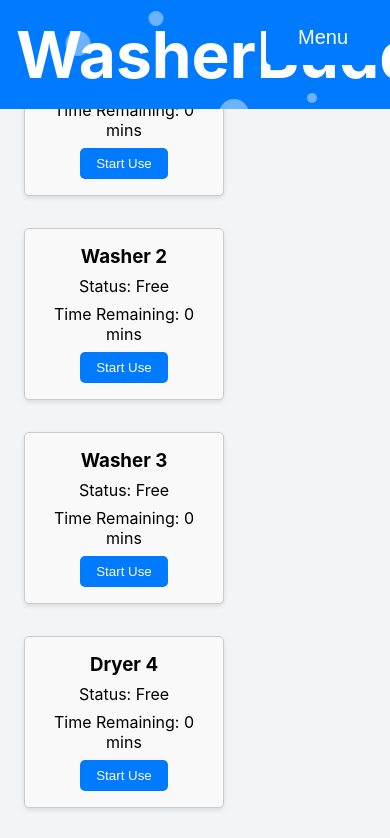
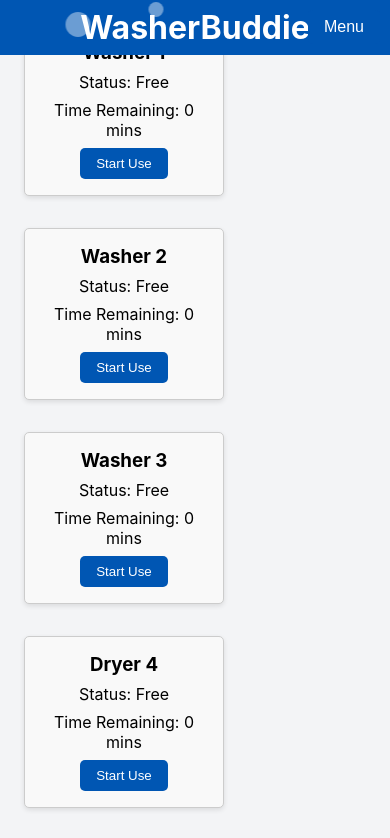
Before and after one commit to nikhil-jindal12/WasherBuddie, a React (Create React App) app in the folder washerbuddie/: page /home-page in a window 390 px wide. Shown: the top 838 px of the page. Built offline with nearby package versions, Linux system fonts and the light colour scheme.

Commit message:
updated css for small devices

```diff
--- a/washerbuddie/public/index.html
+++ b/washerbuddie/public/index.html
@@ -2,6 +2,7 @@
 <html lang="en">
   <head>
     <meta charset="utf-8" />
+    <meta name="viewport" content="width=device-width, initial-scale=1.0">
     <link rel="icon" href="%PUBLIC_URL%/favicon.ico" />
     <meta name="viewport" content="width=device-width, initial-scale=1" />
     <meta name="theme-color" content="#000000" />
--- a/washerbuddie/src/App.css
+++ b/washerbuddie/src/App.css
@@ -16,21 +16,6 @@ body {
 .App {
   text-align: center;
   width: 100%;
-}
-
-.App-header {
-  width: 100%;
-  height: 9vh;
-  background-color: #007bff;
-  color: white;
-  font-size: 4.5vh;
-  padding: 15px 0;
-  font-weight: bold;
-  position: fixed;
-  top: 0;
-  left: 0;
-  text-align: center;
-  z-index: 1000;
 }
 
 .login-box {
@@ -89,17 +74,6 @@ body {
   text-decoration: underline;
 }
 
-.create-account-box {
-  background: #b4dd1e;
-  width: 30vw;
-  height: 63vh;
-  padding: 20px;
-  box-shadow: 0 4px 8px rgba(0, 0, 0, 0.1);
-  border-radius: 8px;
-  margin-top: 80px;
-  text-align: left;
-}
-
 .create-account-box h2 {
   font-size: 30px;
   text-align: center;
@@ -142,14 +116,6 @@ body {
   text-align: center;
 }
 
-header {
-  display: flex;
-  justify-content: space-between;
-  align-items: center;
-  padding: 16px;
-  background-color: #f5f5f5;
-}
-
 header div {
   display: flex;
   align-items: center;
@@ -171,7 +137,7 @@ header button {
 }
 
 .machine {
-  border: 2px solid blue;
+  border: 2px solid #0056b3;
   border-radius: 10px;
   padding: 20px;
   width: 150px;
@@ -184,34 +150,6 @@ header button {
 
 .dryer {
   background-color: lightblue;
-}
-
-/* Styles for the header and logout button */
-.app-header {
-  background-color: #007bff;
-  color: white;
-  font-size: 2rem;
-  padding: 1rem;
-  text-align: center;
-  width: 100%;
-  position: fixed;
-  top: 0;
-  left: 0;
-  z-index: 1000;
-}
-
-.logout-button {
-  position: fixed;
-  bottom: 20px;
-  right: 20px;
-  background-color: #007bff;
-  color: white;
-  border: none;
-  border-radius: 4px;
-  padding: 10px 20px;
-  font-size: 16px;
-  cursor: pointer;
-
 }
 
 .machine-list {
@@ -244,7 +182,7 @@ header button {
 }
 
 .machine-tile button {
-  background-color: #007bff;
+  background-color: #0056b3;
   color: white;
   border: none;
   padding: 0.5rem 1rem;
--- a/washerbuddie/src/Header.css
+++ b/washerbuddie/src/Header.css
@@ -1,5 +1,5 @@
 .app-header {
-    background-color: #007bff;
+  background-color: #0056b3;
   color: white;
   font-size: 2rem;
   padding: 1rem;
@@ -105,3 +105,25 @@
   justify-content: space-between;
   align-items: center;
 }
+
+/* Media query for smaller screens */
+@media (max-width: 600px) {
+  .app-header {
+    font-size: 1.00rem; /* Smaller font size */
+    padding: 0.5rem; /* Smaller padding */
+  }
+
+  .header-content {
+    flex-direction: column; /* Stack items vertically */
+  }
+
+  .menu-toggle {
+    padding: 0.5rem 1rem; /* Adjust padding for smaller screens */
+    font-size: 1rem; /* Adjust font size for smaller screens */
+  }
+
+  .dropdown-menu li button {
+    padding: 0.5rem 0; /* Adjust padding for smaller screens */
+    font-size: 0.875rem; /* Adjust font size for smaller screens */
+  }
+}
--- a/washerbuddie/src/menu.css
+++ b/washerbuddie/src/menu.css
@@ -7,7 +7,7 @@
 }
 
 .menu-toggle {
-  background-color: #007bff;
+  background-color: #0056b3;
   color: white;
   border: none;
   padding: 1rem 2rem; /* Increase padding for a larger button */
@@ -45,7 +45,7 @@
 
 .dropdown-menu li button {
   width: 100%;
-  background-color: #11c3f0;
+  background-color: #1163f0;
   color: white;
   border: none;
   padding: 1rem 0; /* Increase padding for larger buttons */
@@ -61,3 +61,16 @@
 .dropdown-menu li button:hover {
   background-color: #0056b3;
 }
+
+/* Media query for smaller screens */
+@media (max-width: 600px) {
+  .menu-toggle {
+    padding: 0.5rem 1rem; /* Adjust padding for smaller screens */
+    font-size: 1rem; /* Adjust font size for smaller screens */
+  }
+
+  .dropdown-menu li button {
+    padding: 0.5rem 0; /* Adjust padding for smaller screens */
+    font-size: 0.875rem; /* Adjust font size for smaller screens */
+  }
+}
```
Lines whose indentation alone changed are shown as unchanged.
